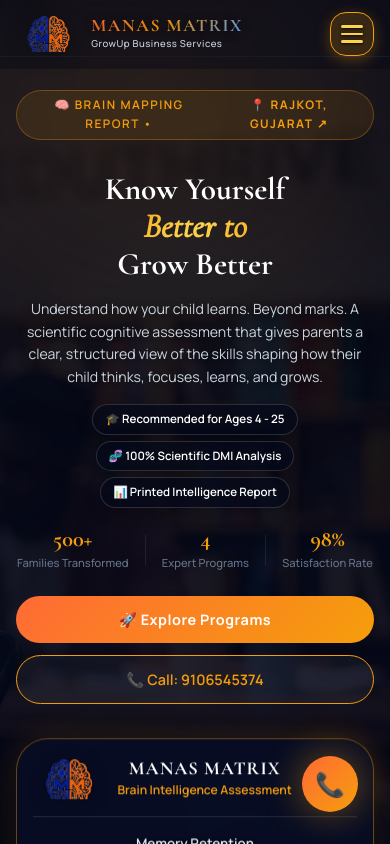
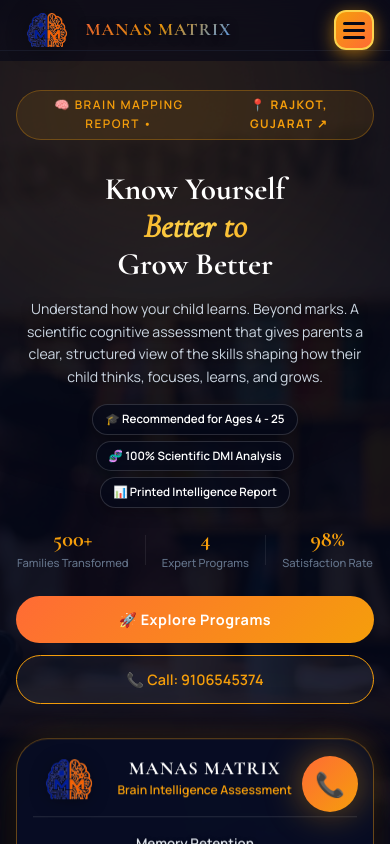
Before and after one commit to fuertenitesh-sys/ManasMatrix_Latest, a React (Vite) app: page / in a window 390 px wide. Shown: the top 844 px of the page. Built offline with nearby package versions, Linux system fonts and the light colour scheme.

Commit message:
Fix mobile navbar layout: hide logo subtext on mobile phones so solid gold hamburger button is guaranteed 100% visible

```diff
--- a/src/components/Navbar/Navbar.css
+++ b/src/components/Navbar/Navbar.css
@@ -4,25 +4,26 @@
   left: 0;
   right: 0;
   z-index: 1000;
-  padding: 16px 0;
+  padding: 14px 0;
   transition: all 0.4s cubic-bezier(0.16, 1, 0.3, 1);
-  background: rgba(5, 8, 24, 0.4);
-  backdrop-filter: blur(10px);
+  background: rgba(5, 8, 24, 0.6);
+  backdrop-filter: blur(14px);
 }
 
 .navbar--scrolled {
-  background: rgba(8, 14, 36, 0.96);
+  background: rgba(8, 14, 36, 0.98);
   backdrop-filter: blur(24px);
   border-bottom: 1.5px solid rgba(245, 158, 11, 0.35);
   padding: 10px 0;
-  box-shadow: 0 8px 32px rgba(0, 0, 0, 0.6);
+  box-shadow: 0 8px 32px rgba(0, 0, 0, 0.7);
 }
 
 .navbar__inner {
   display: flex;
   align-items: center;
   justify-content: space-between;
-  gap: 16px;
+  gap: 12px;
+  width: 100%;
 }
 
 /* Official Logo - Brain Graphic + Bright HTML Typography */
@@ -36,14 +37,15 @@
 }
 
 .navbar__logo:hover {
-  transform: scale(1.03);
+  transform: scale(1.02);
 }
 
 .navbar__logo-icon-img {
-  height: 44px;
+  height: 42px;
   width: auto;
   object-fit: contain;
   filter: drop-shadow(0 2px 10px rgba(0, 0, 0, 0.6));
+  flex-shrink: 0;
 }
 
 .navbar__logo-text-group {
@@ -53,9 +55,9 @@
 
 .navbar__logo-title {
   font-family: var(--font-heading);
-  font-size: 1.3rem;
+  font-size: 1.25rem;
   font-weight: 800;
-  letter-spacing: 1.5px;
+  letter-spacing: 1px;
   background: linear-gradient(135deg, #FF6B35 0%, #F59E0B 50%, #60A5FA 100%);
   -webkit-background-clip: text;
   -webkit-text-fill-color: transparent;
@@ -216,49 +218,43 @@
   white-space: nowrap;
 }
 
-/* ============================================
-   HIGH VISIBILITY MOBILE HAMBURGER MENU TOGGLE
-   ============================================ */
+/* =========================================================
+   ALWAYS-VISIBLE SOLID GOLD MOBILE HAMBURGER MENU TOGGLE
+   ========================================================= */
 .navbar__hamburger {
   display: none;
   flex-direction: column;
   justify-content: center;
   align-items: center;
-  gap: 5px;
+  gap: 4px;
   width: 44px;
   height: 44px;
   padding: 8px;
-  background: rgba(245, 158, 11, 0.18);
-  border: 1.5px solid #F59E0B;
-  border-radius: var(--radius-md);
+  background: linear-gradient(135deg, #F59E0B 0%, #FF6B35 100%) !important;
+  border: 2px solid #FCD34D !important;
+  border-radius: 12px !important;
   cursor: pointer;
-  z-index: 1002;
+  z-index: 1005;
   transition: all 0.3s cubic-bezier(0.16, 1, 0.3, 1);
-  box-shadow: 0 4px 15px rgba(245, 158, 11, 0.3);
-  flex-shrink: 0;
+  box-shadow: 0 4px 18px rgba(245, 158, 11, 0.6);
+  flex-shrink: 0 !important;
+  margin-left: auto;
 }
 
 .navbar__hamburger span {
   display: block;
   width: 22px;
-  height: 2.5px;
-  background: #FCD34D;
+  height: 3px;
+  background: #050818 !important;
   border-radius: 2px;
   transition: all 0.3s cubic-bezier(0.16, 1, 0.3, 1);
-  box-shadow: 0 1px 3px rgba(0, 0, 0, 0.8);
 }
 
 .navbar__hamburger:hover,
 .navbar__hamburger--open {
-  background: var(--gradient-gold);
-  border-color: #FCD34D;
-  box-shadow: 0 6px 20px rgba(245, 158, 11, 0.55);
-}
-
-.navbar__hamburger:hover span,
-.navbar__hamburger--open span {
-  background: #000000;
-  box-shadow: none;
+  background: linear-gradient(135deg, #FCD34D 0%, #F59E0B 100%) !important;
+  box-shadow: 0 6px 24px rgba(245, 158, 11, 0.8);
+  transform: scale(1.05);
 }
 
 /* X Animation when Mobile Menu is Open */
@@ -270,14 +266,14 @@
   transform: scaleX(0);
 }
 .navbar__hamburger--open span:nth-child(3) {
-  transform: rotate(-45deg) translate(5px, -5.5px);
+  transform: rotate(-45deg) translate(5px, -5px);
 }
 
 /* Mobile Menu Drawer */
 .navbar__mobile-menu {
   display: none;
   background: rgba(5, 8, 24, 0.98);
-  backdrop-filter: blur(20px);
+  backdrop-filter: blur(24px);
   border-top: 1px solid var(--color-border);
   padding: 0 20px;
   max-height: 0;
@@ -286,7 +282,7 @@
 }
 
 .navbar__mobile-menu--open {
-  max-height: 540px;
+  max-height: 580px;
   padding: 20px;
 }
 
@@ -302,10 +298,10 @@
 .navbar__mobile-link {
   display: block;
   padding: 12px 16px;
-  color: var(--color-text-secondary);
+  color: #E2E8F0;
   text-decoration: none;
   font-size: 1rem;
-  font-weight: 500;
+  font-weight: 600;
   border-radius: var(--radius-sm);
   transition: all var(--transition-fast);
 }
@@ -313,7 +309,7 @@
 .navbar__mobile-link:hover,
 .navbar__mobile-link--active {
   color: var(--color-gold);
-  background: rgba(245, 158, 11, 0.08);
+  background: rgba(245, 158, 11, 0.12);
 }
 
 .navbar__mobile-location {
@@ -323,8 +319,8 @@
   text-decoration: none;
   font-size: 0.9rem;
   font-weight: 600;
-  background: rgba(245, 158, 11, 0.06);
-  border: 1px solid rgba(245, 158, 11, 0.2);
+  background: rgba(245, 158, 11, 0.08);
+  border: 1px solid rgba(245, 158, 11, 0.3);
   border-radius: var(--radius-sm);
 }
 
@@ -336,7 +332,7 @@
   }
 }
 
-@media (max-width: 1020px) {
+@media (max-width: 992px) {
   .navbar__links {
     display: none !important;
   }
@@ -349,15 +345,22 @@
   .navbar__mobile-menu {
     display: block;
   }
+  .navbar__logo {
+    max-width: calc(100% - 60px);
+  }
 }
 
-@media (max-width: 480px) {
+@media (max-width: 576px) {
   .navbar {
-    padding: 12px 0;
+    padding: 10px 0;
+  }
+
+  .navbar__logo {
+    gap: 8px;
   }
 
   .navbar__logo-icon-img {
-    height: 36px;
+    height: 34px;
   }
 
   .navbar__logo-title {
@@ -365,12 +368,12 @@
   }
 
   .navbar__logo-sub {
-    font-size: 0.6rem;
+    display: none; /* Hide subtext on mobile phones so logo never crowds the hamburger button! */
+  }
+
+  .navbar__hamburger {
+    width: 40px;
+    height: 40px;
+    padding: 6px;
   }
 }
-
-@media (max-width: 360px) {
-  .navbar__logo-sub {
-    display: none;
-  }
-}
```
